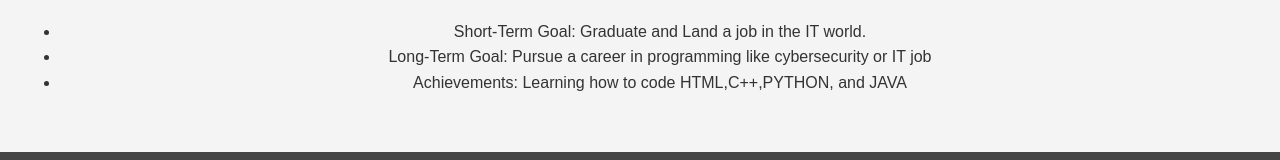
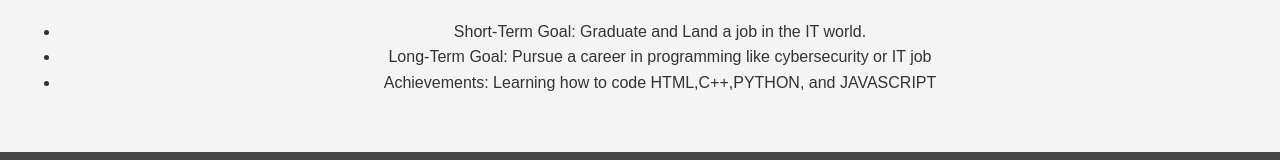
Before and after one commit to AY-AAAN/Portfolio, a plain HTML site: page goals.html in a window 1280 px wide. Shown: the part 154-314 px from the top of the page. Drawn offline with Linux system fonts and the light colour scheme.

Commit message:
Update goals.html

```diff
--- a/goals.html
+++ b/goals.html
@@ -20,7 +20,7 @@
         <ul>
             <li>Short-Term Goal: Graduate and Land a job in the IT world.</li>
             <li>Long-Term Goal: Pursue a career in programming like cybersecurity or IT job</li>
-            <li>Achievements: Learning how to code HTML,C++,PYTHON, and JAVA</li>
+            <li>Achievements: Learning how to code HTML,C++,PYTHON, and JAVASCRIPT</li>
         </ul>
     </main>
     <footer>
```
